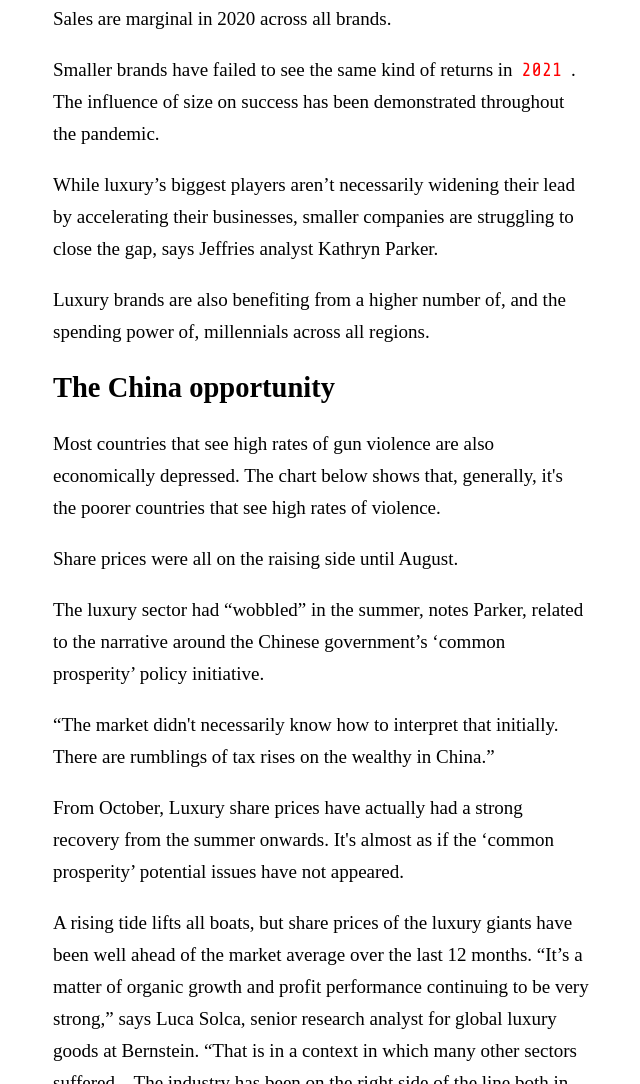
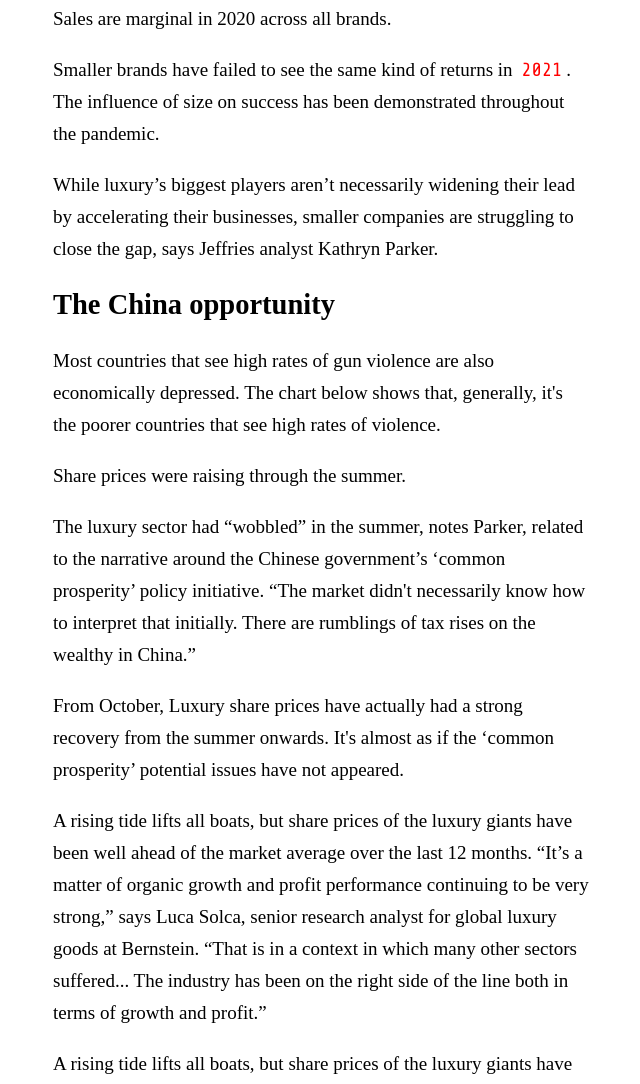
Before and after one commit to Sathyamoorthylakshmipathy/Vogue-Business-Article, a plain HTML site: page index.html in a window 1280 px wide. Shown: the part 2000-3084 px from the top of the page, without its empty margins (159-799 px from the left). Drawn offline with nearby package versions, Linux system fonts and the light colour scheme; a script that the page names is missing.

Commit message:
Add files via upload

```diff
--- a/index.html
+++ b/index.html
@@ -1,3 +1,13 @@
+<!DOCTYPE html>
+<html lang="en" >
+<head>
+  <meta charset="UTF-8">
+  <title>CodePen - Vogue Business - Luxury</title>
+
+
+</head>
+<body>
+<!-- partial:index.partial.html -->
 <!DOCTYPE html>
 
 <html lang="en">
@@ -350,11 +360,10 @@ height: auto;
 
  <p>Sales are marginal in 2020 across all brands.<a href="#story/1151660/slide-1"></a></p>
 
-<p>Smaller brands have failed to see the same kind of returns in <span class="redtext">2021</span> . The influence of size on success has been demonstrated throughout the pandemic.<a href="#story/1151660/slide-2"></a></p>
+<p>Smaller brands have failed to see the same kind of returns in <span class="redtext">2021</span>. The influence of size on success has been demonstrated throughout the pandemic.<a href="#story/1151660/slide-2"></a></p>
 
 <p>While luxury’s biggest players aren’t necessarily widening their lead by accelerating their businesses, smaller companies are struggling to close the gap, says Jeffries analyst Kathryn Parker.<a href="#story/1151660/slide-2"></a></p>
 
-  <p>Luxury brands are also benefiting from a higher number of, and the spending power of, millennials across all regions.<a href="#story/1151660/slide-2"></a></p>
 
 </div>
 
@@ -366,13 +375,12 @@ height: auto;
 
 <p>Most countries that see high rates of gun violence are also economically depressed. The chart below shows that, generally, it's the poorer countries that see high rates of violence.</p>
 
-<div class="flourish-embed" data-src="story/1151707?807943"><script src="https://public.flourish.studio/resources/embed.js"></script></div>
+<div class="flourish-embed" data-src="story/1151707?807943"><script src="https://public.flourish.studio/resources/embed.js" width=100%></script></div>
 
-<p>Share prices were all on the raising side until August.<a href="#story/1151707/slide-1"></a></p>
+<p>Share prices were raising through the summer.<a href="#story/1151707/slide-1"></a></p>
 
-<p>The luxury sector had “wobbled” in the summer, notes Parker, related to the narrative around the Chinese government’s ‘common prosperity’ policy initiative.<a href="#story/1151707/slide-2"></a></p>
+<p>The luxury sector had “wobbled” in the summer, notes Parker, related to the narrative around the Chinese government’s ‘common prosperity’ policy initiative. “The market didn't necessarily know how to interpret that initially. There are rumblings of tax rises on the wealthy in China.”<a href="#story/1151707/slide-2"></a></p>
 
-<p>“The market didn't necessarily know how to interpret that initially. There are rumblings of tax rises on the wealthy in China.”<a href="#story/1151707/slide-2"></a></p>
 
 <p>From October, Luxury share prices have actually had a strong recovery from the summer onwards. It's almost as if the ‘common prosperity’ potential issues have not appeared.<a href="#story/1151707/slide-3"></a></p>
 
@@ -432,3 +440,7 @@ height: auto;
 </body>
 
 </html>
+<!-- partial -->
+
+</body>
+</html>
```
